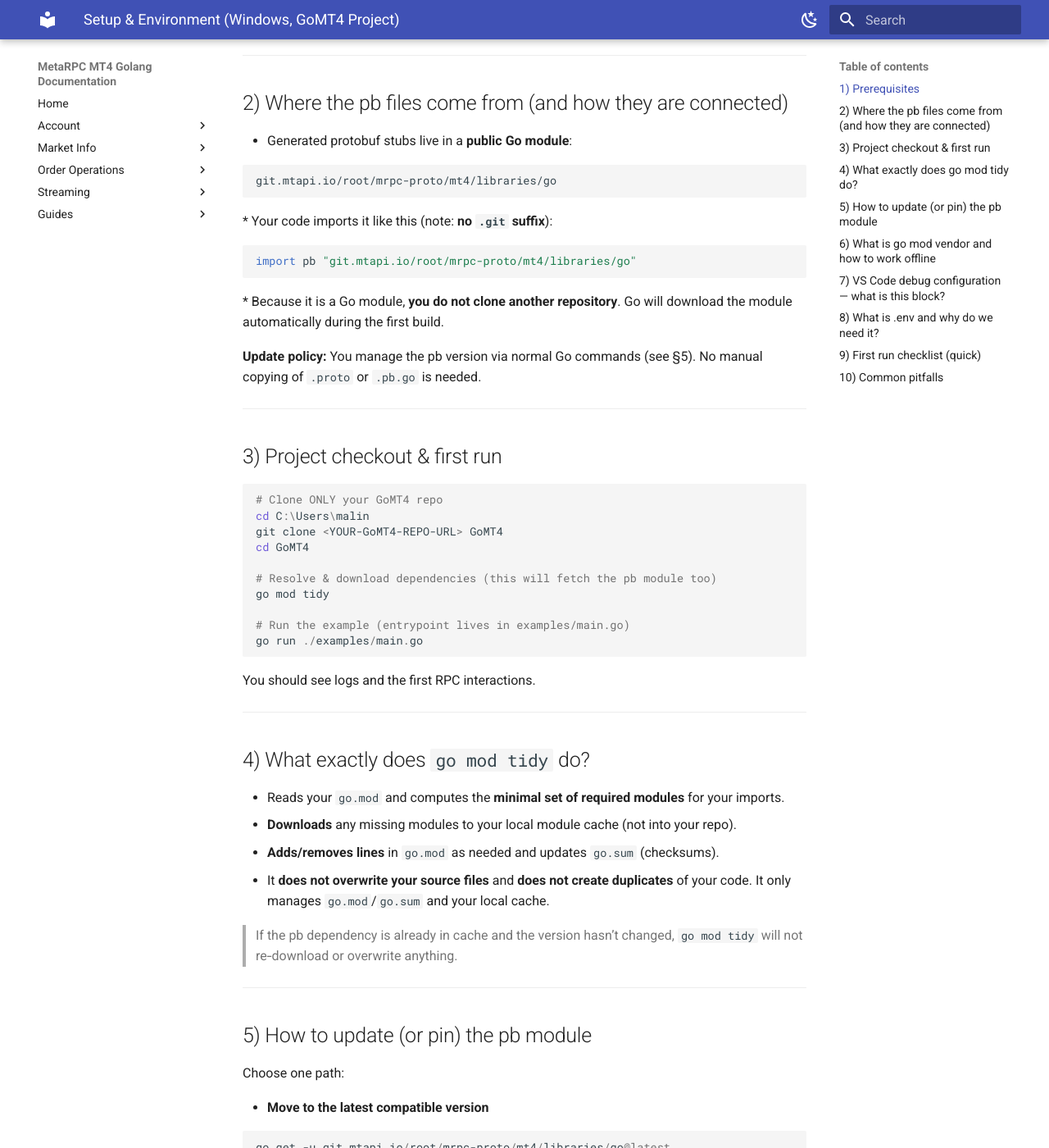
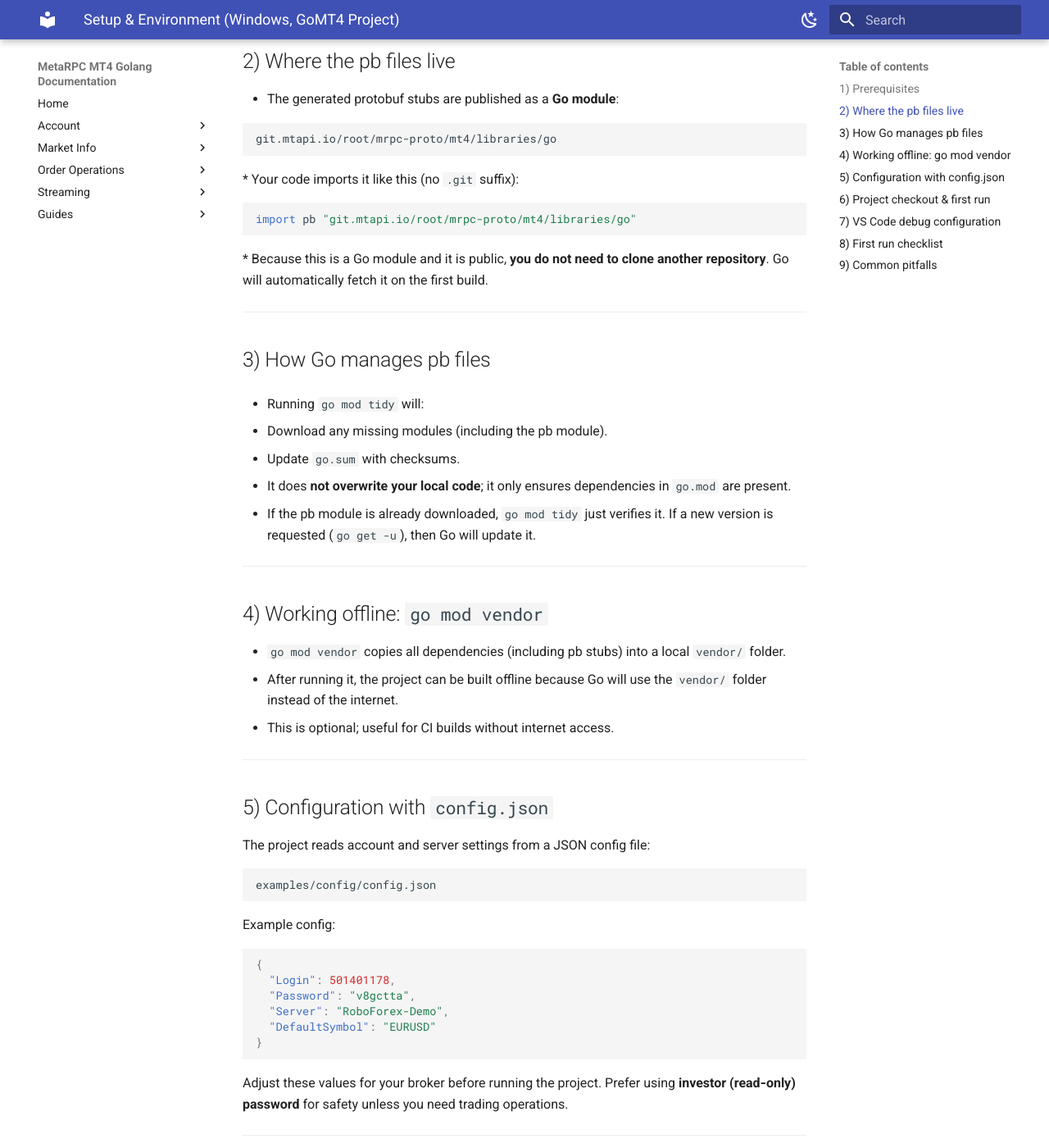
Before and after one commit to MetaRPC/GoMT4, an MkDocs documentation site: the page built from docs/setup.md, in a window 1280 px wide and 1400 px high, scrolled down 499 px. Shown: the whole window at 82% size. Built offline with MkDocs 1.6.1 and Material for MkDocs 9.7.7, drawn with Linux system fonts in a browser that asks for light colours; some of the changed text lies outside the part shown.

Commit message:
Update setup.md

````diff
--- a/docs/setup.md
+++ b/docs/setup.md
@@ -1,39 +1,79 @@
 # Setup & Environment (Windows, GoMT4 Project)
 
-Audience: **beginner‑friendly**. Comments in code are **English only**. This guide matches your repo layout (entrypoint: `examples/main.go`) and the fact that **pb files are fetched as a public Go module from the network** — no extra repo cloning.
+Audience: **beginner-friendly**. Comments in code are **English only**.
 
 ---
 
 ## 1) Prerequisites
 
 * **Windows 10/11 recommended** (Windows 7/8 may work but not tested)
-* **Git** — [https://git-scm.com/download/win](https://git-scm.com/download/win)
-* **Go ≥ 1.21** — [https://go.dev/dl/](https://go.dev/dl/)
+* **Git** ([https://git-scm.com/download/win](https://git-scm.com/download/win))
+* **Go ≥ 1.21** ([https://go.dev/dl/](https://go.dev/dl/))
 * **VS Code** + Go extension (by Google)
 
-> Why: Go builds/runs the project; VS Code gives you debug + ergonomics.
+> Why: Go builds and runs the project; VS Code is the recommended IDE.
 
 ---
 
-## 2) Where the pb files come from (and how they are connected)
+## 2) Where the pb files live
 
-* Generated protobuf stubs live in a **public Go module**:
+* The generated protobuf stubs are published as a **Go module**:
 
   ```
   git.mtapi.io/root/mrpc-proto/mt4/libraries/go
   ```
-* Your code imports it like this (note: **no `.git` suffix**):
+* Your code imports it like this (no `.git` suffix):
 
   ```go
   import pb "git.mtapi.io/root/mrpc-proto/mt4/libraries/go"
   ```
-* Because it is a Go module, **you do not clone another repository**. Go will download the module automatically during the first build.
-
-**Update policy:** You manage the pb version via normal Go commands (see §5). No manual copying of `.proto` or `.pb.go` is needed.
+* Because this is a Go module and it is public, **you do not need to clone another repository**. Go will automatically fetch it on the first build.
 
 ---
 
-## 3) Project checkout & first run
+## 3) How Go manages pb files
+
+* Running `go mod tidy` will:
+
+  * Download any missing modules (including the pb module).
+  * Update `go.sum` with checksums.
+  * It does **not overwrite your local code**; it only ensures dependencies in `go.mod` are present.
+* If the pb module is already downloaded, `go mod tidy` just verifies it. If a new version is requested (`go get -u`), then Go will update it.
+
+---
+
+## 4) Working offline: `go mod vendor`
+
+* `go mod vendor` copies all dependencies (including pb stubs) into a local `vendor/` folder.
+* After running it, the project can be built offline because Go will use the `vendor/` folder instead of the internet.
+* This is optional; useful for CI builds without internet access.
+
+---
+
+## 5) Configuration with `config.json`
+
+The project reads account and server settings from a JSON config file:
+
+```
+examples/config/config.json
+```
+
+Example config:
+
+```json
+{
+  "Login": 501401178,
+  "Password": "v8gctta",
+  "Server": "RoboForex-Demo",
+  "DefaultSymbol": "EURUSD"
+}
+```
+
+Adjust these values for your broker before running the project. Prefer using **investor (read‑only) password** for safety unless you need trading operations.
+
+---
+
+## 6) Project checkout & first run
 
 ```powershell
 # Clone ONLY your GoMT4 repo
@@ -41,7 +81,7 @@
 git clone <YOUR-GoMT4-REPO-URL> GoMT4
 cd GoMT4
 
-# Resolve & download dependencies (this will fetch the pb module too)
+# Install deps (fetches pb module too)
 go mod tidy
 
 # Run the example (entrypoint lives in examples/main.go)
@@ -52,77 +92,14 @@
 
 ---
 
-## 4) What exactly does `go mod tidy` do?
+## 7) VS Code debug configuration
 
-* Reads your `go.mod` and computes the **minimal set of required modules** for your imports.
-* **Downloads** any missing modules to your local module cache (not into your repo).
-* **Adds/removes lines** in `go.mod` as needed and updates `go.sum` (checksums).
-* It **does not overwrite your source files** and **does not create duplicates** of your code. It only manages `go.mod`/`go.sum` and your local cache.
+The file `.vscode/launch.json` tells VS Code **how to run and debug your program**.
 
-> If the pb dependency is already in cache and the version hasn’t changed, `go mod tidy` will not re‑download or overwrite anything.
+* `program`: which Go file to launch (`examples/main.go`).
+* `cwd`: current working directory when running.
 
----
-
-## 5) How to update (or pin) the pb module
-
-Choose one path:
-
-* **Move to the latest compatible version**
-
-  ```powershell
-  go get -u git.mtapi.io/root/mrpc-proto/mt4/libraries/go@latest
-  go mod tidy
-  ```
-
-* **Pin to an explicit version** (recommended for production)
-
-  ```powershell
-  go get git.mtapi.io/root/mrpc-proto/mt4/libraries/go@vX.Y.Z
-  go mod tidy
-  ```
-
-  Your `go.mod` will contain:
-
-  ```
-  require git.mtapi.io/root/mrpc-proto/mt4/libraries/go vX.Y.Z
-  ```
-
-* **Rollback** if something broke after an update
-
-  ```powershell
-  go get git.mtapi.io/root/mrpc-proto/mt4/libraries/go@vPrevious
-  go mod tidy
-  ```
-
----
-
-## 6) What is `go mod vendor` and how to work offline
-
-* `go mod vendor` **copies your resolved dependencies** (including pb) into a local `./vendor/` folder inside the repo.
-* With Go **1.14+**, if `vendor/` exists *and* the main module’s `go` directive is ≥ 1.14, the `go` tool **prefers the vendor folder by default**. Otherwise run with `-mod=vendor`.
-* After vendoring (and a first successful fetch), you can **build offline** because the compiler reads packages from `./vendor/` instead of the internet.
-
-**Use cases:** reproducible builds in CI without external network; air‑gapped environments.
-
-**Command:**
-
-```powershell
-go mod vendor
-# (optional) enforce vendor mode explicitly
-go build -mod=vendor ./...
-```
-
----
-
-## 7) VS Code debug configuration — what is this block?
-
-This JSON is a VS Code file named **`.vscode/launch.json`**. It tells VS Code *how to run your app in debug mode*.
-
-* `program`: which Go entrypoint to run (here: `examples/main.go`).
-* `envFile`: path to a file whose variables will be injected into the process environment at launch (see §8).
-* `cwd`: working directory for the process.
-
-Create `.vscode/launch.json` with:
+**.vscode/launch.json**
 
 ```json
 {
@@ -134,63 +111,43 @@
       "request": "launch",
       "mode": "debug",
       "program": "${workspaceFolder}/examples/main.go",
-      "envFile": "${workspaceFolder}/.env",
       "cwd": "${workspaceFolder}"
     }
   ]
 }
 ```
 
-> After this, pressing **F5** in VS Code will run your app with a debugger attached.
+**.vscode/settings.json**
 
----
-
-## 8) What is `.env` and why do we need it?
-
-* `.env` is a simple **key=value** text file with configuration values. Example:
-
-  ```dotenv
-  MT4_TERMINAL_PATH=C:\\Program Files (x86)\\MetaTrader 4\\terminal64.exe
-  RPC_LISTEN_ADDR=127.0.0.1:50051
-  MT4_LOGIN=12345678
-  MT4_PASSWORD=your-investor-or-trade-password
-  MT4_SERVER=YourBroker-Server
-  LOG_LEVEL=info
-  SYMBOLS=EURUSD,GBPUSD,USDJPY
-  ```
-* In our setup, **VS Code reads this file** (because we set `envFile` in `launch.json`) and **injects these variables** into the process environment when starting your app.
-* That means: you don’t need to write a `.env` parser in code — VS Code already passes the variables to your app under the debugger.
-* Commit only the **example** (`.env.example`) without secrets and add the real `.env` to `.gitignore`.
-
-**.gitignore addition**
-
-```
-.env
+```json
+{
+  "go.toolsManagement.autoUpdate": true,
+  "go.useLanguageServer": true,
+  "gopls": {
+    "ui.semanticTokens": true
+  },
+  "editor.formatOnSave": true
+}
 ```
 
 ---
 
-## 9) First run checklist (quick)
+## 8) First run checklist
 
-1. Start MT4 terminal once manually.
-2. Make sure firewall allows your port (e.g. 50051):
-
-   ```powershell
-   New-NetFirewallRule -DisplayName "GoMT4 gRPC" -Direction Inbound -Protocol TCP -LocalPort 50051 -Action Allow
-   ```
+1. Start MT4 terminal once manually (to initialize its data folders).
+2. Ensure firewall allows `RPC_LISTEN_ADDR` port (e.g. 50051) if you plan to connect from outside your machine. For local use on `127.0.0.1`, this is usually not required.
 3. Run the example:
 
    ```powershell
    cd C:\Users\malin\GoMT4
    go run ./examples/main.go
    ```
+4. You should see logs like `listening on 127.0.0.1:50051` and first RPC interactions.
 
 ---
 
-## 10) Common pitfalls
+## 9) Common pitfalls
 
-* **`module git.mtapi.io/... not found`** → temporary network issue; try again or pin a tag `@vX.Y.Z`.
-* **`no matching versions`** → specify a valid tag or use `@latest`.
-* **Timeouts / no connection** → check `.env` values, firewall, MT4 terminal connectivity.
-* **Symbol not found (`EURUSD`)** → broker may use suffix (e.g. `EURUSD.m`); ensure the symbol is visible in MT4.
-* **Volume/price rejected** → always round using symbol `Digits` and `LotStep`.
+* **Timeouts / no connection** → Check `config.json` values, firewall, MT4 terminal connectivity.
+* **Symbol not found (`EURUSD`)** → Broker may add suffix (e.g. `EURUSD.m`). Ensure symbol is visible in MT4.
+* **Volume or price rejected** → Always round with `Digits` and `LotStep` values.
````
